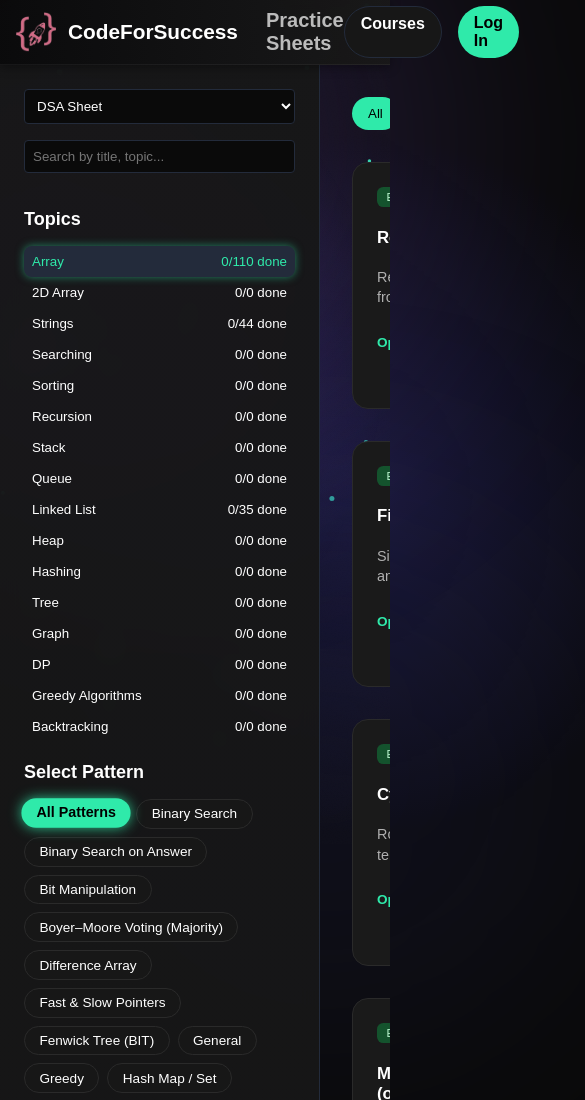
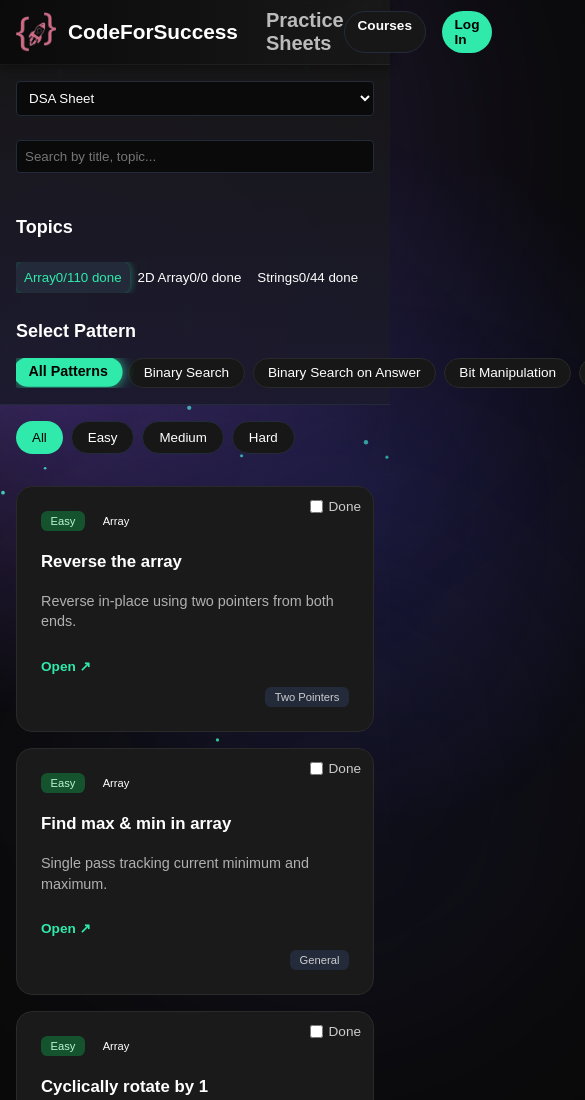
Before and after one commit to Ashwani056/CFS-Sheets, a plain HTML site: page index.html in a window 390 px wide. Shown: the top 1100 px of the page, 585 px wide, since content can reach past the window. Drawn offline with Linux system fonts and the light colour scheme.

Commit message:
responsive

```diff
--- a/styles.css
+++ b/styles.css
@@ -502,3 +502,78 @@ body {
   transform: scale(1.05);
   box-shadow: 0 0 12px rgba(47, 234, 170, 0.8);
 }
+/* ===== RESPONSIVE DESIGN ===== */
+
+/* Medium screens (tablets, small laptops) */
+@media (max-width: 1024px) {
+  .sidebar {
+    width: 16rem;
+    padding: 1rem;
+  }
+  .questions-container {
+    padding: 1rem;
+  }
+}
+
+/* Small screens (phones & small tablets) */
+@media (max-width: 768px) {
+  .main-wrapper {
+    flex-direction: column;
+  }
+
+  /* Sidebar becomes top bar */
+  .sidebar {
+    width: 100%;
+    border-right: none;
+    border-bottom: 1px solid #232b3b;
+    display: flex;
+    flex-wrap: wrap;
+    gap: 0.5rem;
+    padding: 1rem;
+  }
+
+  /* Make topics & patterns scroll horizontally */
+  .topics-list,
+  .patterns-list {
+    display: flex;
+    flex-wrap: nowrap;
+    overflow-x: auto;
+    -webkit-overflow-scrolling: touch;
+  }
+  .topics-list li,
+  .patterns-list li {
+    flex: 0 0 auto;
+  }
+
+  /* Difficulty filters scroll horizontally */
+  .difficulty-filters {
+    overflow-x: auto;
+    flex-wrap: nowrap;
+    gap: 0.5rem;
+  }
+  .difficulty-btn {
+    flex: 0 0 auto;
+  }
+
+  /* Adjust grid for small screens */
+  .questions-grid {
+    grid-template-columns: repeat(auto-fill, minmax(250px, 1fr));
+    gap: 1rem;
+  }
+
+  /* Header buttons shrink */
+  .header-buttons {
+    gap: 0.5rem;
+  }
+  .header-buttons a {
+    padding: 0.4rem 0.8rem;
+    font-size: 0.85rem;
+  }
+}
+
+/* Very small screens */
+@media (max-width: 480px) {
+  .questions-grid {
+    grid-template-columns: 1fr;
+  }
+}
```
